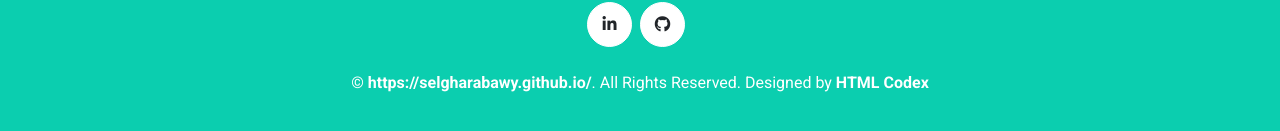
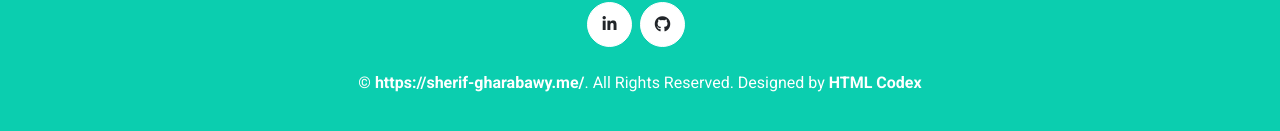
Before and after one commit to selgharabawy/selgharabawy, a plain HTML site: page index.html in a window 1280 px wide. Shown: the part 6915-7046 px from the top of the page. Drawn offline with nearby package versions, Linux system fonts and the light colour scheme.

Commit message:
Update website domain footer

```diff
--- a/index.html
+++ b/index.html
@@ -664,7 +664,7 @@
                 <span class="px-3">|</span>
                 <a class="text-white" href="#">Help</a>
             </div> -->
-            <p class="m-0">&copy; <a class="text-white font-weight-bold" href="#"><!-- Domain Name -->https://selgharabawy.github.io/</a>. All Rights Reserved. Designed by <a class="text-white font-weight-bold" href="https://htmlcodex.com">HTML Codex</a>
+            <p class="m-0">&copy; <a class="text-white font-weight-bold" href="#"><!-- Domain Name -->https://sherif-gharabawy.me/</a>. All Rights Reserved. Designed by <a class="text-white font-weight-bold" href="https://htmlcodex.com">HTML Codex</a>
             </p>
         </div>
     </div>
```
